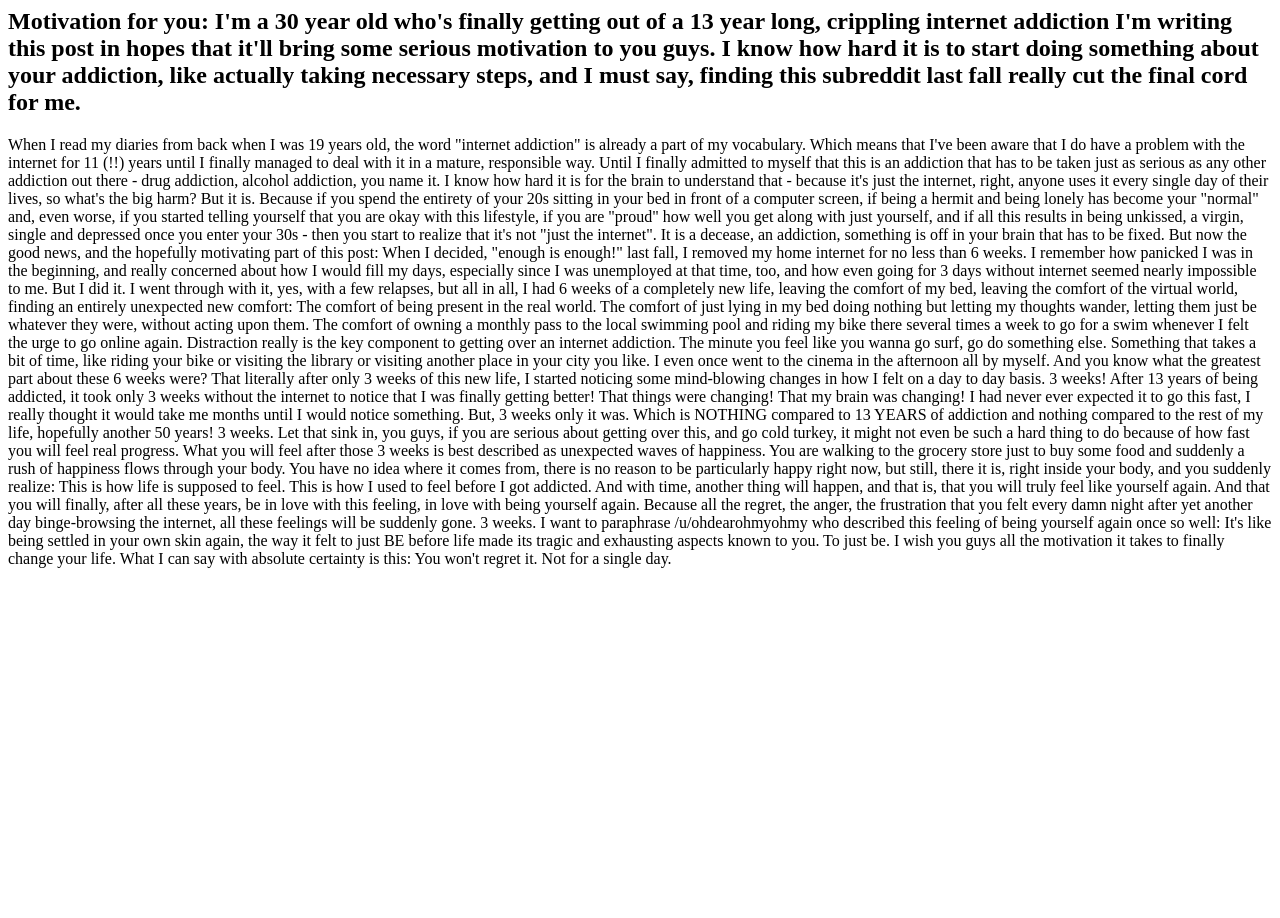
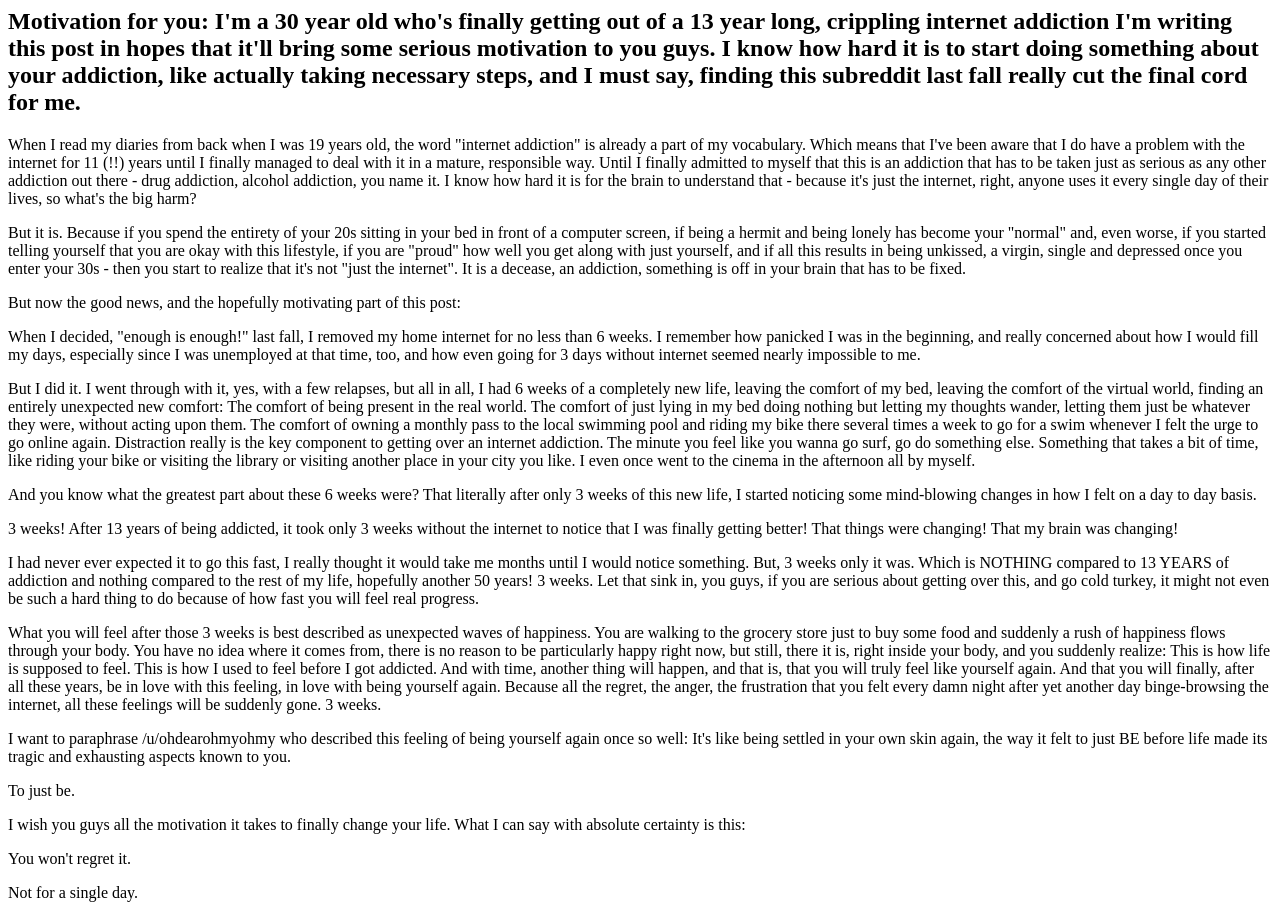
Before and after one commit to AdamJewell/adamjewell.github.io, a plain HTML site: page index.html in a window 1280 px wide. Before the commit the page ends 800 px from the top, so only its background shows below. Drawn offline with Linux system fonts and the light colour scheme.

Commit message:
Update index.html

```diff
--- a/index.html
+++ b/index.html
@@ -1,34 +1,34 @@
-<div width=500px>
+<div width=650px style="margin:auto">
 <h2>
 Motivation for you: I'm a 30 year old who's finally getting out of a 13 year long, crippling internet addiction
 I'm writing this post in hopes that it'll bring some serious motivation to you guys. I know how hard it is to start doing something about your addiction, like actually taking necessary steps, and I must say, finding this subreddit last fall really cut the final cord for me.
 </h2>
 
-When I read my diaries from back when I was 19 years old, the word "internet addiction" is already a part of my vocabulary. Which means that I've been aware that I do have a problem with the internet for 11 (!!) years until I finally managed to deal with it in a mature, responsible way. Until I finally admitted to myself that this is an addiction that has to be taken just as serious as any other addiction out there - drug addiction, alcohol addiction, you name it. I know how hard it is for the brain to understand that - because it's just the internet, right, anyone uses it every single day of their lives, so what's the big harm?
+<p>When I read my diaries from back when I was 19 years old, the word "internet addiction" is already a part of my vocabulary. Which means that I've been aware that I do have a problem with the internet for 11 (!!) years until I finally managed to deal with it in a mature, responsible way. Until I finally admitted to myself that this is an addiction that has to be taken just as serious as any other addiction out there - drug addiction, alcohol addiction, you name it. I know how hard it is for the brain to understand that - because it's just the internet, right, anyone uses it every single day of their lives, so what's the big harm?</p>
 
-But it is. Because if you spend the entirety of your 20s sitting in your bed in front of a computer screen, if being a hermit and being lonely has become your "normal" and, even worse, if you started telling yourself that you are okay with this lifestyle, if you are "proud" how well you get along with just yourself, and if all this results in being unkissed, a virgin, single and depressed once you enter your 30s - then you start to realize that it's not "just the internet". It is a decease, an addiction, something is off in your brain that has to be fixed.
+<p>But it is. Because if you spend the entirety of your 20s sitting in your bed in front of a computer screen, if being a hermit and being lonely has become your "normal" and, even worse, if you started telling yourself that you are okay with this lifestyle, if you are "proud" how well you get along with just yourself, and if all this results in being unkissed, a virgin, single and depressed once you enter your 30s - then you start to realize that it's not "just the internet". It is a decease, an addiction, something is off in your brain that has to be fixed.</p>
 
-But now the good news, and the hopefully motivating part of this post:
+<p>But now the good news, and the hopefully motivating part of this post:</p>
 
-When I decided, "enough is enough!" last fall, I removed my home internet for no less than 6 weeks. I remember how panicked I was in the beginning, and really concerned about how I would fill my days, especially since I was unemployed at that time, too, and how even going for 3 days without internet seemed nearly impossible to me.
+<p>When I decided, "enough is enough!" last fall, I removed my home internet for no less than 6 weeks. I remember how panicked I was in the beginning, and really concerned about how I would fill my days, especially since I was unemployed at that time, too, and how even going for 3 days without internet seemed nearly impossible to me.</p>
 
-But I did it. I went through with it, yes, with a few relapses, but all in all, I had 6 weeks of a completely new life, leaving the comfort of my bed, leaving the comfort of the virtual world, finding an entirely unexpected new comfort: The comfort of being present in the real world. The comfort of just lying in my bed doing nothing but letting my thoughts wander, letting them just be whatever they were, without acting upon them. The comfort of owning a monthly pass to the local swimming pool and riding my bike there several times a week to go for a swim whenever I felt the urge to go online again. Distraction really is the key component to getting over an internet addiction. The minute you feel like you wanna go surf, go do something else. Something that takes a bit of time, like riding your bike or visiting the library or visiting another place in your city you like. I even once went to the cinema in the afternoon all by myself.
+<p>But I did it. I went through with it, yes, with a few relapses, but all in all, I had 6 weeks of a completely new life, leaving the comfort of my bed, leaving the comfort of the virtual world, finding an entirely unexpected new comfort: The comfort of being present in the real world. The comfort of just lying in my bed doing nothing but letting my thoughts wander, letting them just be whatever they were, without acting upon them. The comfort of owning a monthly pass to the local swimming pool and riding my bike there several times a week to go for a swim whenever I felt the urge to go online again. Distraction really is the key component to getting over an internet addiction. The minute you feel like you wanna go surf, go do something else. Something that takes a bit of time, like riding your bike or visiting the library or visiting another place in your city you like. I even once went to the cinema in the afternoon all by myself.</p>
 
-And you know what the greatest part about these 6 weeks were? That literally after only 3 weeks of this new life, I started noticing some mind-blowing changes in how I felt on a day to day basis.
+<p>And you know what the greatest part about these 6 weeks were? That literally after only 3 weeks of this new life, I started noticing some mind-blowing changes in how I felt on a day to day basis.</p>
 
-3 weeks! After 13 years of being addicted, it took only 3 weeks without the internet to notice that I was finally getting better! That things were changing! That my brain was changing!
+<p>3 weeks! After 13 years of being addicted, it took only 3 weeks without the internet to notice that I was finally getting better! That things were changing! That my brain was changing!</p>
 
-I had never ever expected it to go this fast, I really thought it would take me months until I would notice something. But, 3 weeks only it was. Which is NOTHING compared to 13 YEARS of addiction and nothing compared to the rest of my life, hopefully another 50 years! 3 weeks. Let that sink in, you guys, if you are serious about getting over this, and go cold turkey, it might not even be such a hard thing to do because of how fast you will feel real progress.
+<p>I had never ever expected it to go this fast, I really thought it would take me months until I would notice something. But, 3 weeks only it was. Which is NOTHING compared to 13 YEARS of addiction and nothing compared to the rest of my life, hopefully another 50 years! 3 weeks. Let that sink in, you guys, if you are serious about getting over this, and go cold turkey, it might not even be such a hard thing to do because of how fast you will feel real progress.</p>
 
-What you will feel after those 3 weeks is best described as unexpected waves of happiness. You are walking to the grocery store just to buy some food and suddenly a rush of happiness flows through your body. You have no idea where it comes from, there is no reason to be particularly happy right now, but still, there it is, right inside your body, and you suddenly realize: This is how life is supposed to feel. This is how I used to feel before I got addicted. And with time, another thing will happen, and that is, that you will truly feel like yourself again. And that you will finally, after all these years, be in love with this feeling, in love with being yourself again. Because all the regret, the anger, the frustration that you felt every damn night after yet another day binge-browsing the internet, all these feelings will be suddenly gone. 3 weeks.
+<p>What you will feel after those 3 weeks is best described as unexpected waves of happiness. You are walking to the grocery store just to buy some food and suddenly a rush of happiness flows through your body. You have no idea where it comes from, there is no reason to be particularly happy right now, but still, there it is, right inside your body, and you suddenly realize: This is how life is supposed to feel. This is how I used to feel before I got addicted. And with time, another thing will happen, and that is, that you will truly feel like yourself again. And that you will finally, after all these years, be in love with this feeling, in love with being yourself again. Because all the regret, the anger, the frustration that you felt every damn night after yet another day binge-browsing the internet, all these feelings will be suddenly gone. 3 weeks.</p>
 
-I want to paraphrase /u/ohdearohmyohmy who described this feeling of being yourself again once so well: It's like being settled in your own skin again, the way it felt to just BE before life made its tragic and exhausting aspects known to you.
+<p>I want to paraphrase /u/ohdearohmyohmy who described this feeling of being yourself again once so well: It's like being settled in your own skin again, the way it felt to just BE before life made its tragic and exhausting aspects known to you.</p>
 
-To just be.
+<p>To just be.</p>
 
-I wish you guys all the motivation it takes to finally change your life. What I can say with absolute certainty is this:
+<p>I wish you guys all the motivation it takes to finally change your life. What I can say with absolute certainty is this:</p>
 
-You won't regret it.
+<p>You won't regret it.</p>
 
-Not for a single day.
+<p>Not for a single day.</p>
 </div>
```
